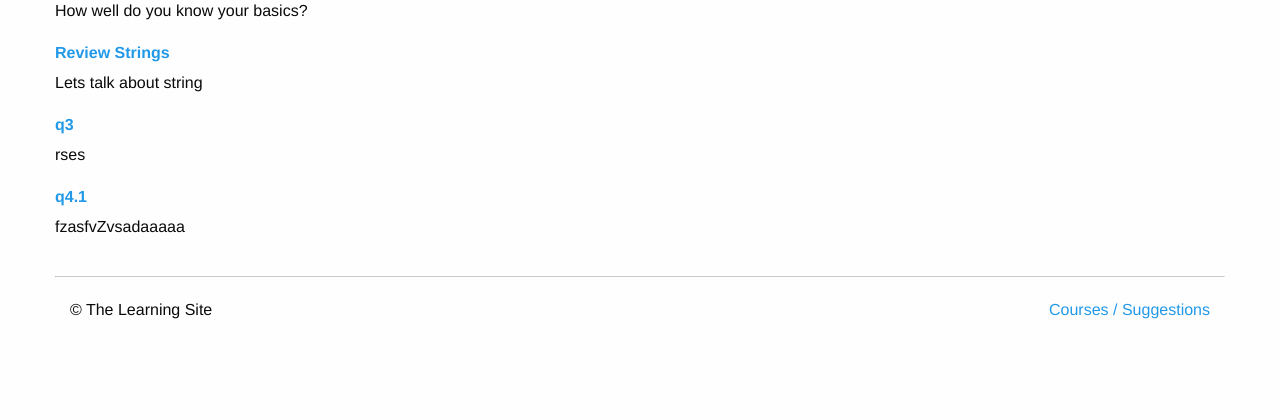
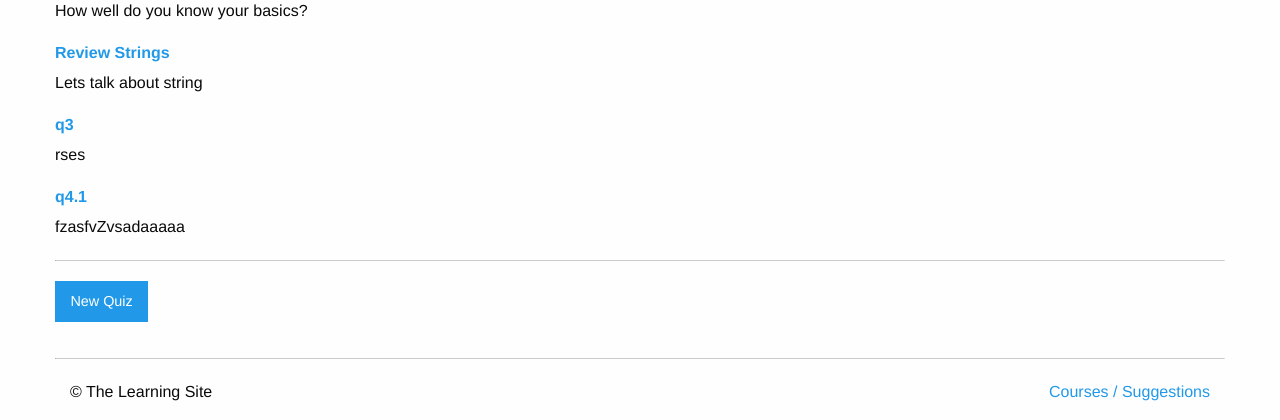
Before and after one commit to PatrickBluth/learning_site, a Django app: page /courses/1/ in a window 1280 px wide. Shown: the part 503-923 px from the top of the page. Before the commit the page ends 822 px from the top, so only its background shows below. Run offline with Django 3.2, Linux system fonts and the light colour scheme; data comes from the database, SQL or seed files in the repository; both versions use the stored data as it was after the commit.

Commit message:
added cms to create and edit quizes

```diff
--- a/courses/templates/courses/course_detail.html
+++ b/courses/templates/courses/course_detail.html
@@ -22,5 +22,9 @@
                 {% endfor %}
             </dl>
         </article>
+        {% if user.is_authenticated %}
+        {% endif %}
+        <hr>
+    <a href="{% url 'courses:quiz_create' course_pk=course.id %}" class="button">New Quiz</a>
     </div>
 {% endblock %}
--- a/courses/templates/courses/quiz_detail.html
+++ b/courses/templates/courses/quiz_detail.html
@@ -13,5 +13,9 @@
             {{ block.super }}
             <h1>{{ step.title }}</h1>
         </article>
+    {% if user.is_authenticated %}
+        <hr>
+        <a href="{% url 'courses:quiz_edit' course_pk=step.course.pk quiz_pk=step.pk %}", class="button">Edit Quiz</a>
+        {% endif %}
     </div>
 {% endblock %}
--- a/courses/urls.py
+++ b/courses/urls.py
@@ -9,5 +9,7 @@ urlpatterns = [
     path('', views.course_list, name='course_list'),
     path('<int:course_pk>/t<int:step_pk>/', views.text_detail, name='text'),
     path('<int:course_pk>/q<int:step_pk>/', views.quiz_detail, name='quiz'),
+    path('<int:course_pk>/create_quiz/', views.quiz_create, name='quiz_create'),
+    path('<int:course_pk>/edit_quiz/<int:quiz_pk>/', views.quiz_edit, name='quiz_edit'),
     path('<int:pk>/', views.course_detail, name='detail'),
 ]
--- a/courses/views.py
+++ b/courses/views.py
@@ -1,8 +1,11 @@
 from itertools import chain
 
+from django.contrib import messages
+from django.contrib.auth.decorators import login_required
+from django.http import HttpResponseRedirect
 from django.shortcuts import get_object_or_404, render
 
-from . import models
+from . import models, forms
 
 def course_list(request):
     courses = models.Course.objects.all()
@@ -24,6 +27,37 @@ def text_detail(request, course_pk, step_pk):
     step = get_object_or_404(models.Text, course_id=course_pk, pk=step_pk)
     return render(request, 'courses/text_detail.html', {'step': step})
 
+
 def quiz_detail(request, course_pk, step_pk):
     step = get_object_or_404(models.Quiz, course_id=course_pk, pk=step_pk)
     return render(request, 'courses/quiz_detail.html', {'step': step})
+
+@login_required
+def quiz_create(request, course_pk):
+    course = get_object_or_404(models.Course, pk=course_pk)
+    form = forms.QuizForm()
+
+    if request.method == 'POST':
+        form = forms.QuizForm(request.POST)
+        if form.is_valid():
+            quiz = form.save(commit=False)
+            quiz.course = course
+            quiz.save()
+            messages.add_message(request, messages.SUCCESS,
+                                 'Quiz added!')
+            return HttpResponseRedirect(quiz.get_absolute_url())
+    return render(request, 'courses/quiz_form.html', {'form': form, 'course': course})
+
+@login_required
+def quiz_edit(request, course_pk, quiz_pk):
+    quiz = get_object_or_404(models.Quiz, pk=quiz_pk, course_id=course_pk)
+    form = forms.QuizForm(instance=quiz)
+
+    if request.method == 'POST':
+        form = forms.QuizForm(instance=quiz, data=request.POST)
+        if form.is_valid():
+            quiz = form.save(commit=False)
+            form.save()
+            messages.success(request, "Updated {}".format(form.cleaned_data['title']))
+            return HttpResponseRedirect(quiz.get_absolute_url())
+    return render(request, 'courses/quiz_form.html', {'form': form, 'course': quiz.course})
```
Also changed, not shown: courses/templates/courses/quiz_form.html (added, +20 -0 lines), courses/forms.py (line endings or trailing spaces), db.sqlite3.
